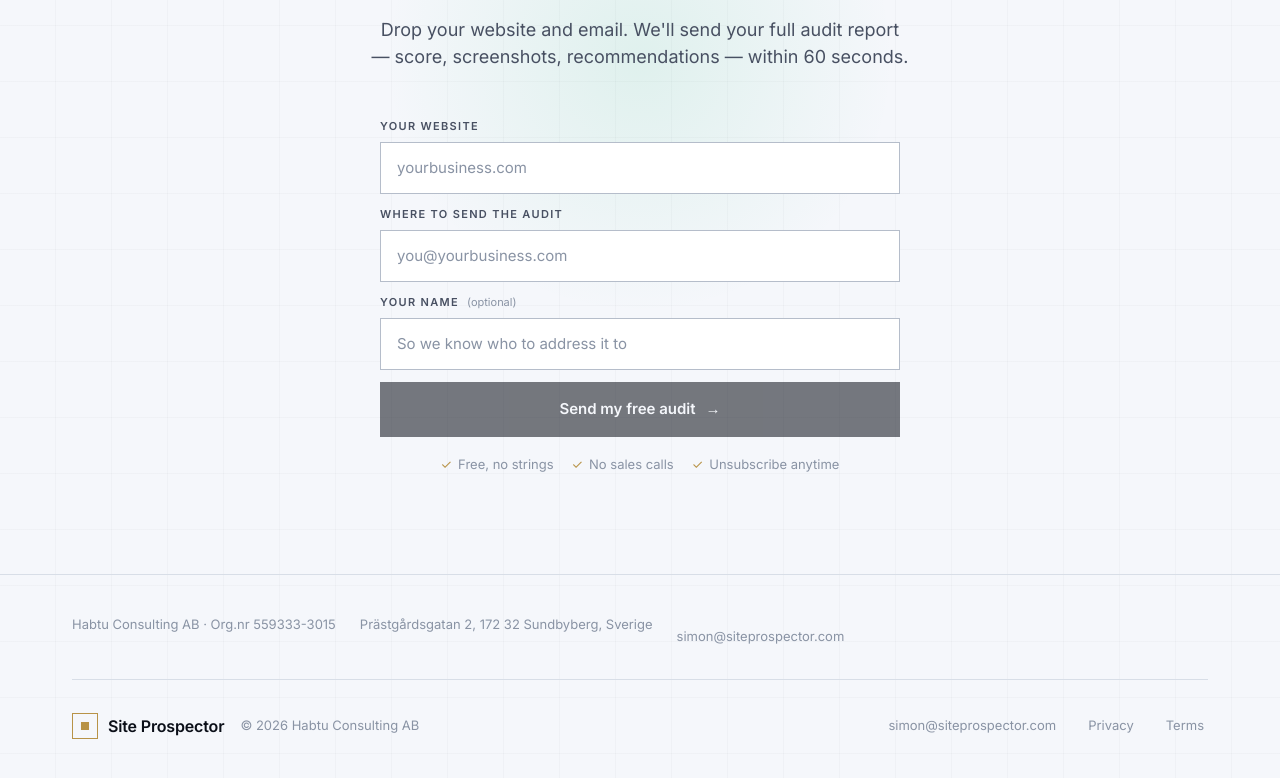
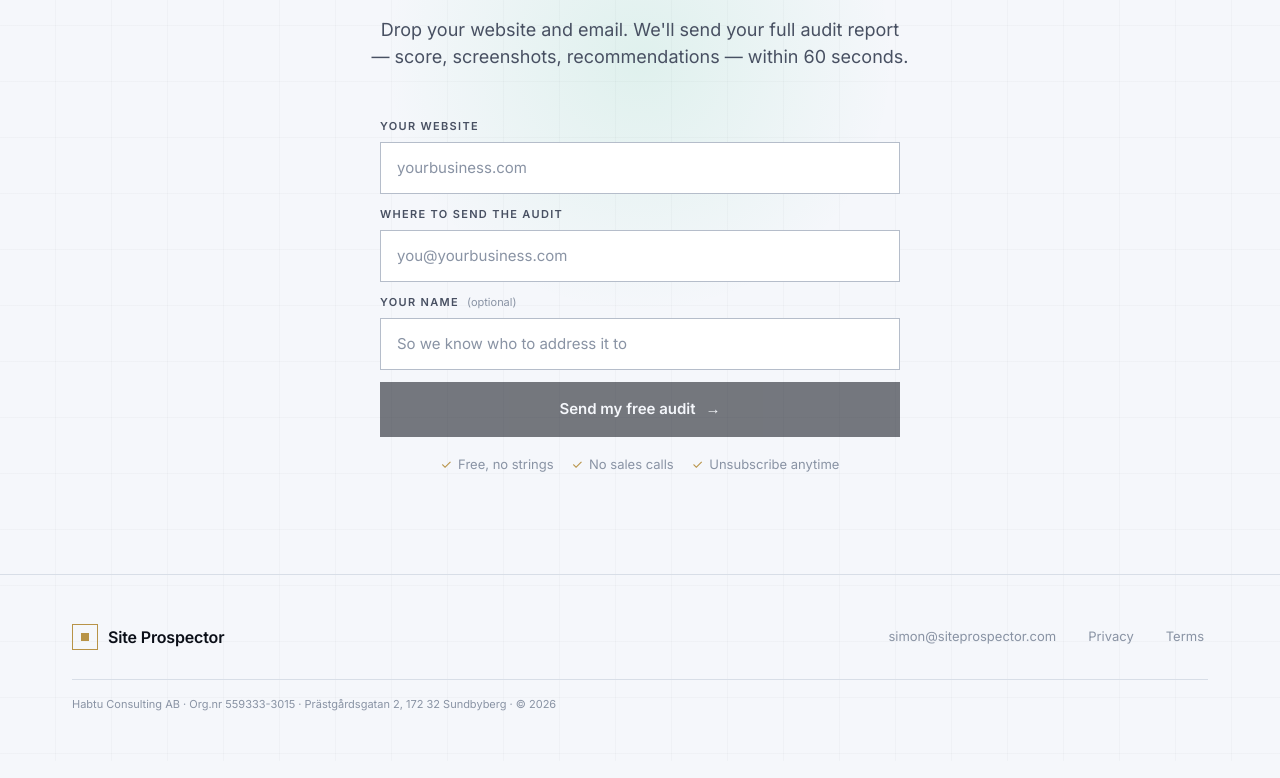
Before and after one commit to shabtu/siteprospector-landing, a Next.js app: page / in a window 1280 px wide. Shown: the part 5406-6184 px from the top of the page. Built offline with nearby package versions, Linux system fonts and the light colour scheme.

Commit message:
fix: clean up footer — single row + discrete legal line at bottom

```diff
--- a/app/globals.css
+++ b/app/globals.css
@@ -1434,18 +1434,13 @@
     border-top: 1px solid var(--line);
     padding: 40px 0 48px;
   }
-  .foot-address {
-    display: flex;
-    flex-wrap: wrap;
-    gap: 6px 24px;
-    font-size: 13px;
+  .foot-legal {
+    margin-top: 20px;
+    padding-top: 16px;
+    border-top: 1px solid var(--line);
+    font-size: 11px;
     color: var(--ink-3);
-    margin-bottom: 24px;
-    padding-bottom: 20px;
-    border-bottom: 1px solid var(--line);
-  }
-  .foot-address a { color: var(--ink-3); text-decoration: none; display: inline-flex; align-items: center; min-height: 44px; }
-  .foot-address a:hover { color: var(--ink); }
+  }
   .foot {
     display: flex; justify-content: space-between; align-items: center;
     flex-wrap: wrap; gap: 20px;
--- a/components/Footer.tsx
+++ b/components/Footer.tsx
@@ -2,18 +2,12 @@ export default function Footer() {
   return (
     <footer>
       <div className="page">
-        <div className="foot-address">
-          <span>Habtu Consulting AB &middot; Org.nr 559333-3015</span>
-          <span>Prästgårdsgatan 2, 172 32 Sundbyberg, Sverige</span>
-          <a href="mailto:simon@siteprospector.com">simon@siteprospector.com</a>
-        </div>
         <div className="foot">
           <div className="foot-l">
             <div className="logo">
               <div className="logo-mark" />
               Site Prospector
             </div>
-            <span className="foot-copy">© 2026 Habtu Consulting AB</span>
           </div>
           <div className="foot-r">
             <a href="mailto:simon@siteprospector.com">simon@siteprospector.com</a>
@@ -21,6 +15,9 @@ export default function Footer() {
             <a href="#">Terms</a>
           </div>
         </div>
+        <div className="foot-legal">
+          Habtu Consulting AB &middot; Org.nr 559333-3015 &middot; Prästgårdsgatan 2, 172 32 Sundbyberg &middot; © 2026
+        </div>
       </div>
     </footer>
   );
```
